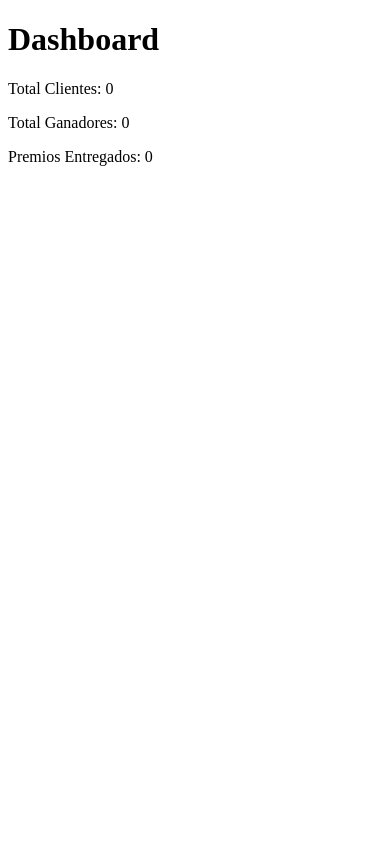
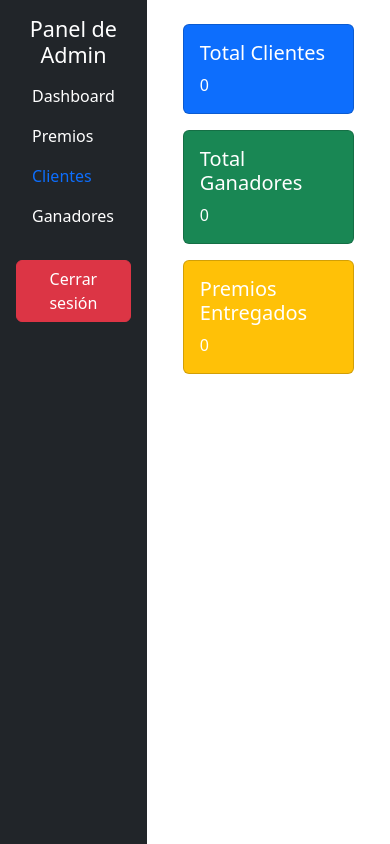
Before and after one commit to teban29/Autopacifico, a Django app: page /dashboard/ in a window 390 px wide. Run offline with Django 5.2, Linux system fonts and the light colour scheme; a user stored in the database is signed in; data comes from the database, SQL or seed files in the repository; both versions use the stored data as it was after the commit; data that the repository does not hold is empty.

Commit message:
avance en el CRUD

```diff
--- a/ruleta/templates/admin/dashboard.html
+++ b/ruleta/templates/admin/dashboard.html
@@ -1,14 +1,34 @@
-<!DOCTYPE html>
-<html lang="en">
-  <head>
-    <meta charset="UTF-8" />
-    <meta name="viewport" content="width=device-width, initial-scale=1.0" />
-    <title>Dashboard</title>
-  </head>
-  <body>
-    <h1>Dashboard</h1>
-    <p>Total Clientes: {{ total_clientes }}</p>
-    <p>Total Ganadores: {{ total_ganadores }}</p>
-    <p>Premios Entregados: {{ premios_entregados }}</p>
-  </body>
-</html>
+{% extends "base.html" %}
+
+{% block title %}Dashboard{% endblock %}
+
+{% block content %}
+<div class="container">
+    <div class="row">
+        <div class="col-md-4">
+            <div class="card text-white bg-primary mb-3">
+                <div class="card-body">
+                    <h5 class="card-title">Total Clientes</h5>
+                    <p class="card-text">{{ total_clientes }}</p>
+                </div>
+            </div>
+        </div>
+        <div class="col-md-4">
+            <div class="card text-white bg-success mb-3">
+                <div class="card-body">
+                    <h5 class="card-title">Total Ganadores</h5>
+                    <p class="card-text">{{ total_ganadores }}</p>
+                </div>
+            </div>
+        </div>
+        <div class="col-md-4">
+            <div class="card text-white bg-warning mb-3">
+                <div class="card-body">
+                    <h5 class="card-title">Premios Entregados</h5>
+                    <p class="card-text">{{ premios_entregados }}</p>
+                </div>
+            </div>
+        </div>
+    </div>
+</div>
+{% endblock %}
--- /dev/null
+++ b/ruleta/templates/base.html
@@ -0,0 +1,47 @@
+<!DOCTYPE html>
+<html lang="en">
+  <head>
+    <meta charset="UTF-8">
+    <meta name="viewport" content="width=device-width, initial-scale=1.0">
+    <title>{% block title %}Admin Panel{% endblock %}</title>
+    <link rel="stylesheet" href="https://cdn.jsdelivr.net/npm/bootstrap@5.3.0/dist/css/bootstrap.min.css">
+  </head>
+  <body>
+    <div class="d-flex">
+      <!-- Sidebar -->
+      <nav class="bg-dark text-white p-3" style="width: 250px; height: 100vh;">
+        <h4 class="text-center">Panel de Admin</h4>
+        <ul class="nav flex-column">
+          <li class="nav-item">
+            <a class="nav-link text-white" href="{% url 'dashboard' %}">Dashboard</a>
+          </li>
+          <li class="nav-item">
+            <a class="nav-link text-white" href="{% url 'premios_crud' %}">Premios</a>
+          </li>
+          <li class="nav-item">
+    <a class="nav-link" href="{% url 'clientes_crud' %}">Clientes</a>
+</li>
+
+          <li class="nav-item">
+            <a class="nav-link text-white" href="">Ganadores</a>
+          </li>
+          <li class="nav-item mt-4">
+            <!-- Botón de cerrar sesión -->
+            <form method="post" action="{% url 'logout' %}">
+              {% csrf_token %}
+              <button type="submit" class="btn btn-danger w-100">Cerrar sesión</button>
+            </form>
+          </li>
+        </ul>
+      </nav>
+
+      <!-- Content -->
+      <div class="flex-grow-1 p-4">
+        {% block content %}
+        {% endblock %}
+      </div>
+    </div>
+
+    <script src="https://cdn.jsdelivr.net/npm/bootstrap@5.3.0/dist/js/bootstrap.bundle.min.js"></script>
+  </body>
+</html>
--- a/ruleta/templates/ruleta/jugar.html
+++ b/ruleta/templates/ruleta/jugar.html
@@ -5,7 +5,7 @@
     <meta charset="UTF-8" />
     <meta name="viewport" content="width=device-width, initial-scale=1.0" />
     <title>Ruleta</title>
-    <link rel="stylesheet" href="{% static 'ruleta/styles.css' %}" />
+    <link rel="stylesheet" href="{% static 'ruleta/ruleta.css' %}" />
   </head>
   <body>
     <!-- Token CSRF necesario -->
--- a/ruleta/urls.py
+++ b/ruleta/urls.py
@@ -1,8 +1,29 @@
 from django.urls import path
 from . import views
+from django.contrib.auth import views as auth_views
 
 urlpatterns = [
     path('registro/', views.RegistroClienteView.as_view(), name='registro_cliente'),
     path('jugar/<int:cliente_id>/', views.jugar_ruleta, name='jugar_ruleta'),
     path('guardar_resultado/', views.guardar_resultado, name='guardar_resultado'),
+
+    path('logout/', auth_views.LogoutView.as_view(next_page='/'), name='logout'),  # Ruta para logout
+
+    # Rutas del CRUD para admin
+
+    #CRUD premios
+    path('admin/premios/', views.PremiosCRUDView.as_view(), name='premios_crud'),
+    path('admin/premios/editar/<int:pk>/', views.EditarPremioView.as_view(), name='editar_premio'),
+    path('admin/premios/crear/', views.CrearPremioView.as_view(), name='crear_premio'),
+    path('admin/premios/eliminar/<int:pk>/', views.EliminarPremioView.as_view(), name='eliminar_premio'),
+
+
+    # CRUD de clientes
+    path('admin/clientes/', views.ClientesListView.as_view(), name='clientes_crud'),
+    path('admin/clientes/crear/', views.CrearClienteView.as_view(), name='crear_cliente'),
+    path('admin/clientes/editar/<int:pk>/', views.EditarClienteView.as_view(), name='editar_cliente'),
+    path('admin/clientes/eliminar/<int:pk>/', views.EliminarClienteView.as_view(), name='eliminar_cliente'),
+
+    path('admin/ganadores/', views.GanadoresListView.as_view(), name='ganadores_list'),
+    path('dashboard/', views.dashboard, name='dashboard'),
 ]
--- a/ruleta/views.py
+++ b/ruleta/views.py
@@ -14,6 +14,7 @@ from django.contrib.auth.mixins import UserPassesTestMixin
 from django.contrib.auth.decorators import user_passes_test
 from django.views.generic import ListView, CreateView, UpdateView, DeleteView
 from django.contrib.auth.decorators import user_passes_test
+from django.urls import reverse_lazy
 
 
 class RegistroClienteView(View):
@@ -135,6 +136,7 @@ def dashboard(request):
     return render(request, 'admin/dashboard.html', context)
 
 # CRUD Views
+#CRUD premios
 class PremiosCRUDView(UserPassesTestMixin, ListView):
     model = Premio
     template_name = 'admin/premios_crud.html'
@@ -142,9 +144,66 @@ class PremiosCRUDView(UserPassesTestMixin, ListView):
     def test_func(self):
         return self.request.user.is_superuser
 
-class ClientesCRUDView(UserPassesTestMixin, ListView):
+class CrearPremioView(UserPassesTestMixin, CreateView):
+    model = Premio
+    fields = ['nombre', 'descripcion', 'probabilidad', 'estado']
+    template_name = 'admin/crear_premio.html'
+    success_url = reverse_lazy('premios_crud')  # Redirige al CRUD de premios después de crear
+
+    def test_func(self):
+        return self.request.user.is_superuser  # Solo superusuarios pueden acceder
+
+class EditarPremioView(UserPassesTestMixin, UpdateView):
+    model = Premio
+    fields = ['nombre', 'descripcion', 'probabilidad', 'estado']
+    template_name = 'admin/editar_premio.html'
+    success_url = reverse_lazy('premios_crud')
+
+    def test_func(self):
+        return self.request.user.is_superuser
+
+class EliminarPremioView(UserPassesTestMixin, DeleteView):
+    model = Premio
+    template_name = 'admin/eliminar_premio.html'  # Crea esta plantilla si es necesario
+    success_url = reverse_lazy('premios_crud')
+
+    def test_func(self):
+        # Permitir acceso solo a usuarios superusuarios
+        return self.request.user.is_superuser
+
+class ClientesListView(UserPassesTestMixin, ListView):
     model = Cliente
     template_name = 'admin/clientes_crud.html'
+    context_object_name = 'clientes'
+
+    def test_func(self):
+        return self.request.user.is_superuser
+
+# Crear cliente
+class CrearClienteView(UserPassesTestMixin, CreateView):
+    model = Cliente
+    fields = ['cedula', 'nombre', 'apellidos', 'numero_factura']
+    template_name = 'admin/crear_cliente.html'
+    success_url = reverse_lazy('clientes_crud')
+
+    def test_func(self):
+        return self.request.user.is_superuser
+
+# Editar cliente
+class EditarClienteView(UserPassesTestMixin, UpdateView):
+    model = Cliente
+    fields = ['cedula', 'nombre', 'apellidos', 'numero_factura']
+    template_name = 'admin/editar_cliente.html'
+    success_url = reverse_lazy('clientes_crud')
+
+    def test_func(self):
+        return self.request.user.is_superuser
+
+# Eliminar cliente
+class EliminarClienteView(UserPassesTestMixin, DeleteView):
+    model = Cliente
+    template_name = 'admin/eliminar_cliente.html'
+    success_url = reverse_lazy('clientes_crud')
 
     def test_func(self):
         return self.request.user.is_superuser
```
Also changed, not shown: ruleta/templates/admin/clientes_crud.html (added, +33 -0 lines), ruleta/templates/admin/crear_cliente.html (added, +11 -0 lines), ruleta/templates/admin/crear_premio.html (added, +15 -0 lines), ruleta/templates/admin/editar_cliente.html (added, +11 -0 lines), ruleta/templates/admin/editar_premio.html (added, +28 -0 lines), ruleta/templates/admin/eliminar_cliente.html (added, +11 -0 lines), ruleta/templates/admin/eliminar_premio.html (added, +15 -0 lines), ruleta/templates/admin/premios_crud.html (+35 -14 lines), db.sqlite3, ruleta/static/ruleta/ruleta.css (renamed from ruleta/static/ruleta/styles.css).
